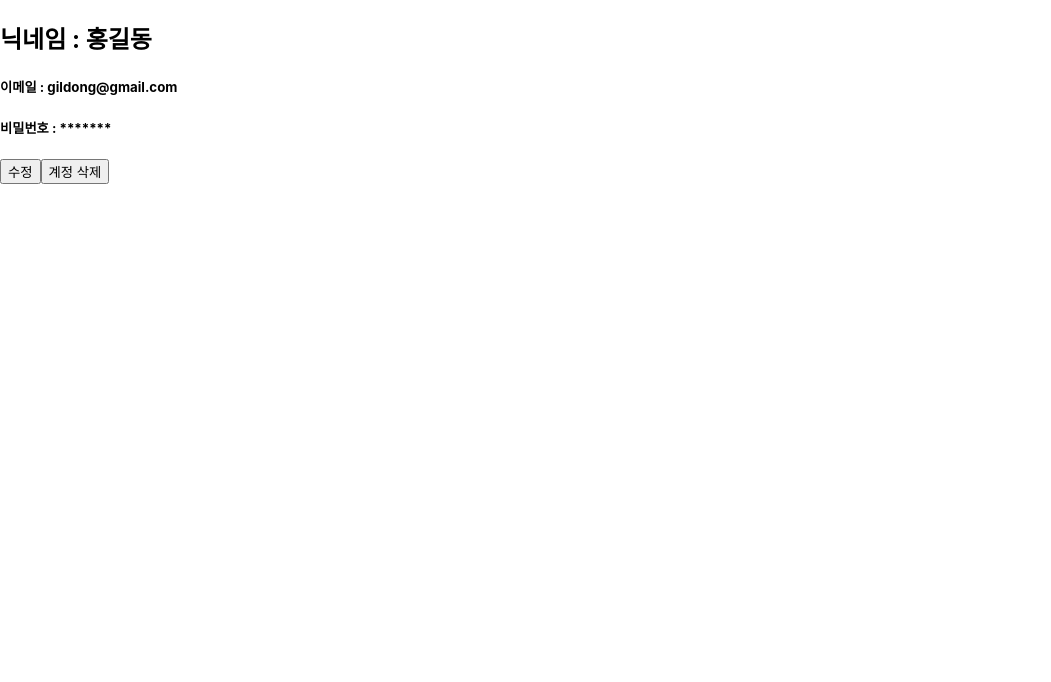
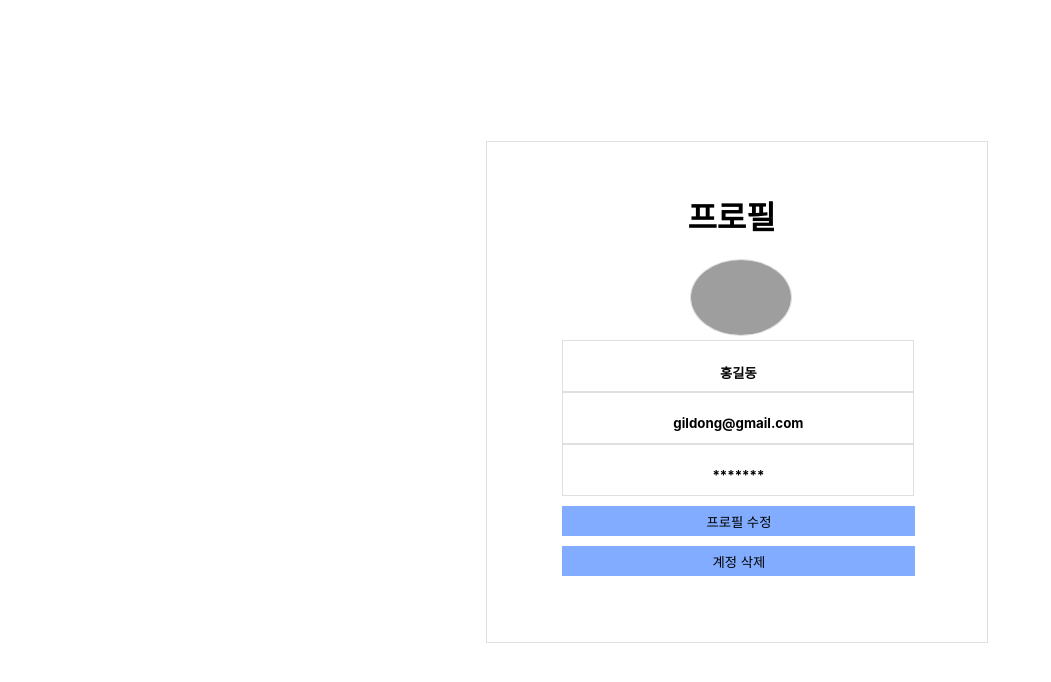
Before and after one commit to hamseungwan2023/InfleanProject, a React (Create React App) app in the folder client/: page /profile in a window 1280 px wide. Shown: the top 682 px of the page, without its empty margins (0-1051 px from the left). Built offline with nearby package versions, Linux system fonts and the light colour scheme; grey boxes are pictures that could not be loaded; the HTML template or start-up script is replaced by a standard one.

Commit message:
css 작업 및 구조변경

```diff
--- a/client/package.json
+++ b/client/package.json
@@ -16,6 +16,7 @@
     "react-dom": "^18.2.0",
     "react-router-dom": "^6.21.1",
     "react-scripts": "5.0.1",
+    "sass": "^1.69.6",
     "typescript": "^4.9.5",
     "web-vitals": "^2.1.4"
   },
--- a/client/src/profile/Profile.tsx
+++ b/client/src/profile/Profile.tsx
@@ -1,8 +1,13 @@
-import { useState } from "react";
+import { useState, useEffect } from "react";
 import axios from "axios";
 import { useNavigate } from "react-router-dom";
+import Style from "./profile.module.scss";
+import RetouchProfile from "./ReTouchProfile";
 
 export const url = "http://localhost:8080";
+export const srcUrl =
+  "https://static.vecteezy.com/system/resources/previews/020/765/399/non_2x/default-profile-account-unknown-icon-black-silhouette-free-vector.jpg";
+
 const user = {
   nickname: "홍길동",
   email: "gildong@gmail.com",
@@ -11,31 +16,22 @@ const user = {
 
 const Profile = () => {
   const [userReTouch, setUserReTouch] = useState<boolean>(true);
-  const [showPass, setShowPass] = useState<boolean>(false);
-  const [userNickname, setUserNickname] = useState<string>("");
-  const [userPass, setUserPass] = useState<string>("");
-
+  const [isLoading, setIsLoading] = useState<boolean>(false);
+  const [userData, setUserData] = useState<string[]>([]);
   const navigate = useNavigate();
 
-  const onSubmit = async (e: React.FormEvent<HTMLFormElement>) => {
-    e.preventDefault();
+  useEffect(() => {
+    setIsLoading(true);
+    // getUserData();
+    setIsLoading(false);
+  }, []);
 
+  const getUserData = async () => {
     try {
-      await axios.put(`${url}/:user_id`, {
-        //추후에 백엔드 api명세서 나오면 수정
-        userNickname,
-        userPass,
-      });
-    } catch (e) {
-      console.log(e);
-    }
-  };
-
-  const onChange = (e: any) => {
-    if (e.target.nickname) {
-      setUserNickname(e.target.value);
-    } else {
-      setUserPass(e.target.value);
+      const response = await axios.get(`${url}/:user_id`);
+      setUserData(response.data);
+    } catch (err) {
+      console.error(err);
     }
   };
 
@@ -43,55 +39,44 @@ const Profile = () => {
   for (let i = 0; i < user.password.length; i++) {
     hidePassword += "*";
   }
-  console.log(hidePassword);
 
   return (
     <div>
       {userReTouch === true ? (
-        <div>
-          <h2>닉네임 : {user.nickname}</h2>
-          <h5>이메일 : {user.email}</h5>
-          <h5>비밀번호 : {hidePassword}</h5>
-          <button onClick={() => setUserReTouch(false)}>수정</button>
-          <button onClick={() => navigate("/deleteAccount")}>계정 삭제</button>
+        <div className={Style.profile_wrapper}>
+          <h1>프로필</h1>
+          {/* <img src={profileImg} style={{ width: "100px" }}></img> //db 활성화 되면 사용 */}
+          <div className={Style.userInfo_wrapper}>
+            <div>
+              <img src={srcUrl} style={{ width: "100px" }}></img>
+            </div>
+            <div className={Style.nickname_wrapper}>
+              <h5>{user.nickname}</h5>
+            </div>
+            <div className={Style.email_wrapper}>
+              <h5>{user.email}</h5>
+            </div>
+            <div className={Style.password_wrapper}>
+              <h5>{hidePassword}</h5>
+            </div>
+
+            <button
+              className={Style.retouchBtn}
+              onClick={() => setUserReTouch(false)}
+            >
+              프로필 수정
+            </button>
+            <button
+              className={Style.retouchBtn}
+              onClick={() => navigate("/deleteAccount")}
+            >
+              계정 삭제
+            </button>
+          </div>
         </div>
       ) : (
         <div>
-          닉네임 :{" "}
-          <input
-            name="nickname"
-            type="text"
-            defaultValue={user.nickname}
-            onChange={onChange}
-          ></input>
-          이메일 : <h5>{user.email}</h5>
-          {showPass === false ? (
-            <div>
-              비밀번호:{" "}
-              <input
-                name="password"
-                type="password"
-                defaultValue={user.password}
-                onChange={onChange}
-              ></input>
-              <button onClick={() => setShowPass(true)}>비밀번호 보이기</button>
-            </div>
-          ) : (
-            <div>
-              비밀번호 :{" "}
-              <input
-                name="password"
-                type="text"
-                defaultValue={user.password}
-                onChange={onChange}
-              ></input>
-              <button onClick={() => setShowPass(false)}>
-                비밀번호 가리기
-              </button>
-            </div>
-          )}
-          <button onClick={() => onSubmit}>수정 완료!</button>
-          <button onClick={() => setUserReTouch(true)}>수정 취소</button>
+          <RetouchProfile userData={user} />
         </div>
       )}
     </div>
--- /dev/null
+++ b/client/src/profile/ReTouchProfile.tsx
@@ -0,0 +1,137 @@
+import { useState, useEffect } from "react";
+import Style from "./profile.module.scss";
+import axios from "axios";
+import { url } from "./Profile";
+import { srcUrl } from "./Profile";
+import { useNavigate } from "react-router-dom";
+import Profile from "./Profile";
+
+const RetouchProfile = (userData: any) => {
+  const [toBeforeProfile, setToBeforeProfile] = useState<boolean>(false);
+  const [showPass, setShowPass] = useState<boolean>(false);
+  const [nickName, setNickName] = useState<string>("");
+  const [password, setPassword] = useState<string>("");
+  const [image, setImage] = useState<string>("");
+
+  const navigate = useNavigate();
+
+  const imageOnChange = (e: any) => {
+    if (e.target.files !== null) {
+      const selectedFiles = e.target.files as FileList;
+      setImage(URL.createObjectURL(selectedFiles?.[0]));
+    }
+  };
+
+  const onChange = (e: any) => {};
+
+  //   const onSubmit = async (e: React.FormEvent<HTMLFormElement>) => {
+  //     e.preventDefault();
+  //     try {
+  //       await axios.put(`${url}/:user_id`, {
+  //         //추후에 백엔드 api명세서 나오면 수정
+  //         userNickname,
+  //         userPass,
+  //       });
+  //     } catch (e) {
+  //       console.log(e);
+  //     }
+  //   };
+
+  return (
+    <div>
+      {toBeforeProfile === false ? (
+        <div className={Style.retouch_wrapper}>
+          <h1>프로필 수정</h1>
+          {/* <img src={profileImg} style={{ width: "100px" }}></img> //db 활성화 되면 사용 */}
+          <div className={Style.userInfo_wrapper}>
+            <div className={Style.nickname_wrapper}>
+              <img
+                src="https://icons.veryicon.com/png/o/internet--web/prejudice/user-128.png"
+                width={"21px"}
+              ></img>
+              <input
+                name="nickname"
+                type="text"
+                defaultValue={userData.userData.nickname}
+                onChange={onChange}
+              ></input>
+            </div>
+            <div className={Style.email_wrapper}>
+              <h5>
+                <img
+                  src="https://t4.ftcdn.net/jpg/05/25/22/63/360_F_525226337_x7lLRcnU08vDLkijRwgcbaIs8zCfDktC.jpg"
+                  width={"21px"}
+                ></img>
+                {userData.userData.email}
+              </h5>
+            </div>
+
+            {showPass === false ? (
+              <div className={Style.password_wrapper}>
+                <img
+                  src="https://png.pngtree.com/png-clipart/20191120/original/pngtree-circle-password-icon-vectors-png-image_5053796.jpg"
+                  width={"21px"}
+                ></img>
+                <input
+                  name="password"
+                  type="password"
+                  defaultValue={userData.userData.password}
+                  onChange={onChange}
+                ></input>
+                <button onClick={() => setShowPass(true)}>
+                  <img
+                    src="https://static.thenounproject.com/png/777497-200.png"
+                    width={"21px"}
+                  ></img>
+                </button>
+              </div>
+            ) : (
+              <div className={Style.password_wrapper}>
+                <img
+                  src="https://png.pngtree.com/png-clipart/20191120/original/pngtree-circle-password-icon-vectors-png-image_5053796.jpg"
+                  width={"21px"}
+                ></img>
+                <input
+                  name="password"
+                  type="text"
+                  defaultValue={userData.userData.password}
+                  onChange={onChange}
+                ></input>
+                <button onClick={() => setShowPass(false)}>
+                  <img
+                    src="https://www.svgrepo.com/show/390427/eye-password-see-view.svg"
+                    width={"21px"}
+                  ></img>
+                </button>
+              </div>
+            )}
+            <div className={Style.imageUpload_wrapper}>
+              <label className={Style.file_input}>
+                <input
+                  id="profileImg"
+                  type="file"
+                  onChange={imageOnChange}
+                  style={{ display: "none" }}
+                ></input>
+                <img src={srcUrl} style={{ width: "100px" }}></img>
+              </label>
+            </div>
+          </div>
+          <button
+            className={Style.retouchBtn}
+            onClick={() => setToBeforeProfile(true)}
+          >
+            수정 취소
+          </button>
+          <button className={Style.retouchBtn}>수정 완료</button>
+        </div>
+      ) : (
+        <div>
+          <Profile />
+        </div>
+      )}
+    </div>
+  );
+};
+
+export default RetouchProfile;
--- /dev/null
+++ b/client/src/profile/profile.module.scss
@@ -0,0 +1,118 @@
+.profile_wrapper {
+  width: 500px;
+  height: 500px;
+  border: 1px solid #dfdfdf;
+  margin-top: 11%;
+  margin-left: 38%;
+  h1 {
+    margin-left: 40%;
+    margin-top: 10%;
+  }
+  .userInfo_wrapper {
+    margin-left: 15%;
+
+    .nickname_wrapper {
+      text-align: center;
+      height: 50px;
+      width: 350px;
+      border: 1px solid #dfdfdf;
+    }
+    .email_wrapper {
+      text-align: center;
+      height: 50px;
+      width: 350px;
+      border: 1px solid #dfdfdf;
+    }
+    .password_wrapper {
+      text-align: center;
+      height: 50px;
+      width: 350px;
+      border: 1px solid #dfdfdf;
+    }
+
+    img {
+      border: 1px solid #dfdfdf;
+      border-radius: 100%;
+      margin-left: 30%;
+    }
+
+    button {
+      cursor: pointer;
+      background-color: #81acff;
+      border: solid 0px;
+      margin-top: 10px;
+      width: 353px;
+      height: 30px;
+    }
+  }
+}
+
+.retouch_wrapper {
+  width: 500px;
+  height: 500px;
+  border: 1px solid #dfdfdf;
+  margin-top: 11%;
+  margin-left: 38%;
+  h1 {
+    margin-top: 10%;
+    margin-left: 33%;
+  }
+
+  .userInfo_wrapper {
+    margin-left: 15%;
+    width: 350px;
+    border: 1px solid #dfdfdf;
+
+    .nickname_wrapper {
+      height: 30px;
+      border: 1px solid #dfdfdf;
+      input {
+        background: #81acff;
+        width: 290px;
+        border: 0px;
+      }
+    }
+    .email_wrapper {
+      height: 30px;
+    }
+    .password_wrapper {
+      height: 30px;
+      border: 1px solid #dfdfdf;
+      input {
+        background: #81acff;
+        width: 300px;
+        border: 0px;
+      }
+      button {
+        position: relative;
+        left: 90%;
+        top: -22px;
+        cursor: pointer;
+        border: none;
+        background-color: white;
+      }
+    }
+    .imageUpload_wrapper {
+      margin-top: 10%;
+      margin-left: 8%;
+      img {
+        border: 1px solid #dfdfdf;
+        border-radius: 100%;
+        margin-left: 30%;
+        cursor: pointer;
+        input {
+          display: none;
+        }
+      }
+    }
+  }
+  .retouchBtn {
+    cursor: pointer;
+    background-color: #81acff;
+    border: solid 0px;
+    margin-top: 10px;
+    margin-left: 15%;
+    width: 353px;
+    height: 30px;
+  }
+}
--- a/client/src/routes/DeleteAccount.tsx
+++ b/client/src/routes/DeleteAccount.tsx
@@ -26,7 +26,6 @@ const DeleteAccount = () => {
           password,
         },
       });
-      console.log(1);
       setGoodbyePage(true);
     } catch (err) {
       console.error(err);
@@ -37,7 +36,7 @@ const DeleteAccount = () => {
 
   return (
     <div>
-      회원탈퇴페이지
+      <h2>회원 탈퇴 페이지</h2>
       {goodbyePage === false ? (
         <div>
           <input
```
Also changed, not shown: client/src/routes/join.tsx (+40 -18 lines), client/src/routes/deleteAccount.module.scss (added), 1 other file (tests, documents, lock files or other folders).
